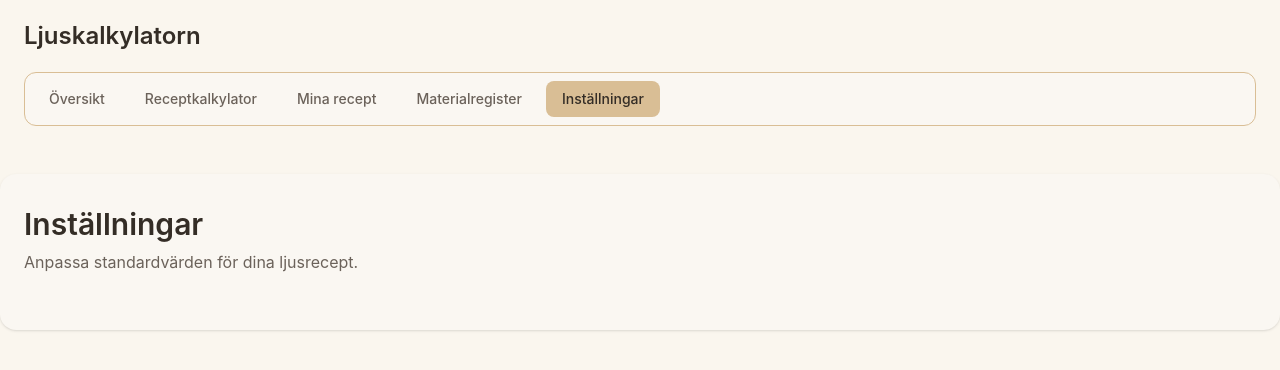
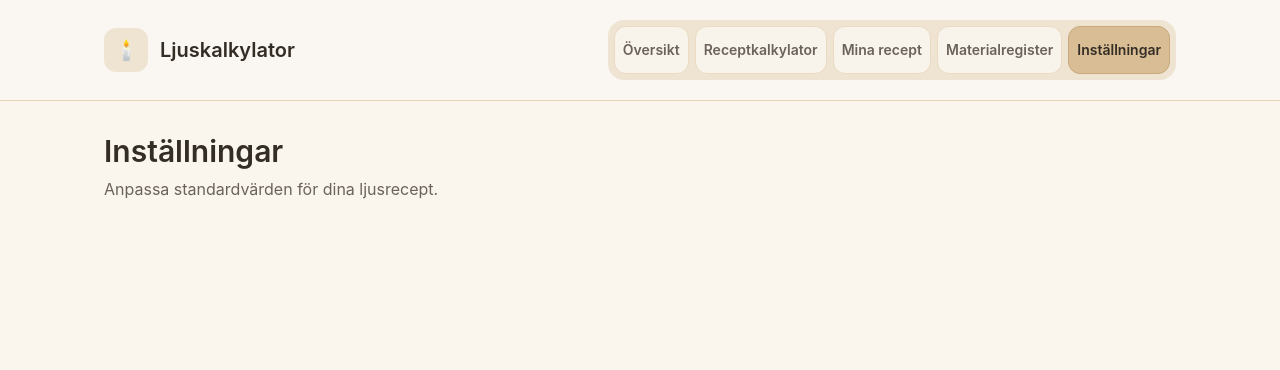
Before and after one commit to Emilia9602/Ljuskalkylator, a React (Vite) app: page /settings in a window 1280 px wide. Shown: the top 370 px of the page. Built offline with nearby package versions, Linux system fonts and the light colour scheme.

Commit message:
Added simple styling to AppLayout, Navigation and Header

```diff
--- a/src/components/layout/AppLayout.tsx
+++ b/src/components/layout/AppLayout.tsx
@@ -9,13 +9,15 @@ type AppLayoutProps = {
 function AppLayout({ children }: AppLayoutProps) {
     return (
         <div className="min-h-screen bg-[#FAF6EE]">
-            <Header />
-            <Navigation />
+            <header className="border-b border-[#E6D3B4] bg-[#FAF7F2]">
+                <div className="mx-auto flex w-full max-w-[1120px] flex-col gap-4 px-6 py-5 lg:flex-row lg:items-center lg:justify-between">
+                    <Header />
+                    <Navigation />
+                </div>
+            </header>
 
-            <main className="py-8">
-                <div className="mx-auto w-full max-w-7xl rounded-2xl bg-[#FAF7F2] px-6 py-8 shadow-sm">
-                    {children}
-                </div>
+            <main className="mx-auto w-full max-w-[1120px] px-6 py-8">
+                {children}
             </main>
         </div>
     )
--- a/src/components/layout/Header.tsx
+++ b/src/components/layout/Header.tsx
@@ -1,10 +1,19 @@
+import { Link } from "react-router-dom"
+
 function Header() {
     return (
-        <header className="px-6 py-5">
-            <h1 className="text-2xl font-semibold text-[#342D26]">
-                Ljuskalkylatorn
-            </h1>
-        </header>
+        <Link
+            to="/"
+            className="flex items-center gap-3 rounded-xl focus-visible:outline-2 focus-visible:outline-offset-4 focus-visible:outline-[#8C6843]"
+        >
+            <span className="flex h-11 w-11 items-center justify-center rounded-xl bg-[#EFE4D2] text-xl">
+                🕯️
+            </span>
+
+            <span className="text-xl font-semibold text-[#342D26]">
+                Ljuskalkylator
+            </span>
+        </Link>
     )
 }
 
--- a/src/components/layout/Navigation.tsx
+++ b/src/components/layout/Navigation.tsx
@@ -12,18 +12,23 @@ function Navigation() {
     return (
         <nav
             aria-label="Huvudmeny"
-            className="mx-6 mb-4 rounded-xl border border-[#D9BE95] bg-[#FAF7F2] p-2"
+            className="rounded-2xl bg-[#EFE4D2] p-1.5"
         >
-            <ul className="flex flex-wrap items-center gap-2">
-                {NAV_LINKS.map((link) => (
-                    <li key={link.path}>
+            <ul className="grid grid-cols-6 gap-1.5 lg:flex lg:items-center">
+                {NAV_LINKS.map((link, index) => (
+                    <li
+                        key={link.path}
+                        className={`${index < 3 ? "col-span-2" : "col-span-3"
+                            } lg:col-span-1`}
+                    >
                         <NavLink
                             to={link.path}
+                            end={link.path === "/"}
                             className={({ isActive }) =>
-                                `block rounded-lg px-4 py-2 text-sm font-medium transition-colors focus-visible:outline-2 focus-visible:outline-offset-2 focus-visible:outline-[#8C6843] ${isActive
-                                    ? "bg-[#D9BE95] text-[#342D26]"
-                                    : "text-[#6B625A] hover:bg-[#F0E7D9] hover:text-[#342D26]"
-                                }`
+                                `flex min-h-12 items-center justify-center rounded-xl border px-2 py-2 text-center text-xs font-semibold transition-colors sm:text-sm ${isActive
+                                    ? "border-[#C8A97E] bg-[#D9BE95] text-[#342D26]"
+                                    : "border-[#EADBC2] bg-[#F8F4EC] text-[#6B625A] hover:bg-[#F0E7D9] hover:text-[#342D26]"
+                                } focus-visible:outline-2 focus-visible:outline-offset-2 focus-visible:outline-[#8C6843]`
                             }
                         >
                             {link.label}
```
